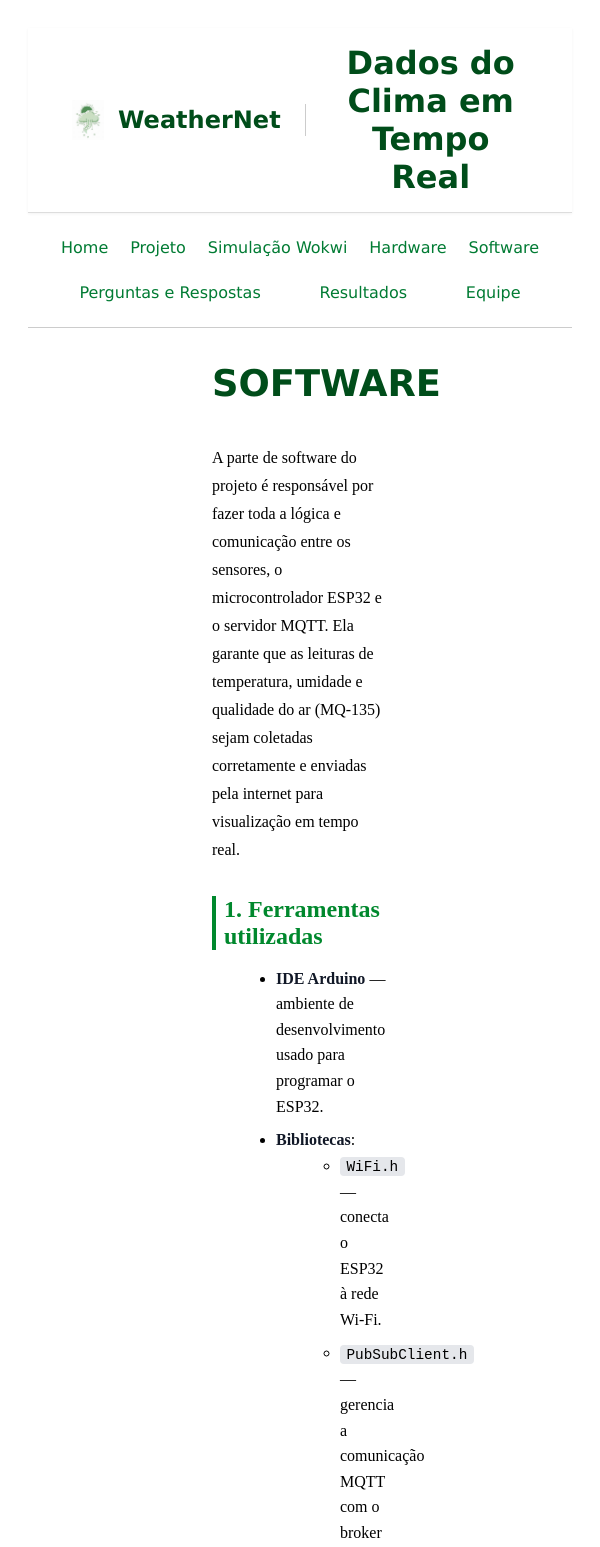
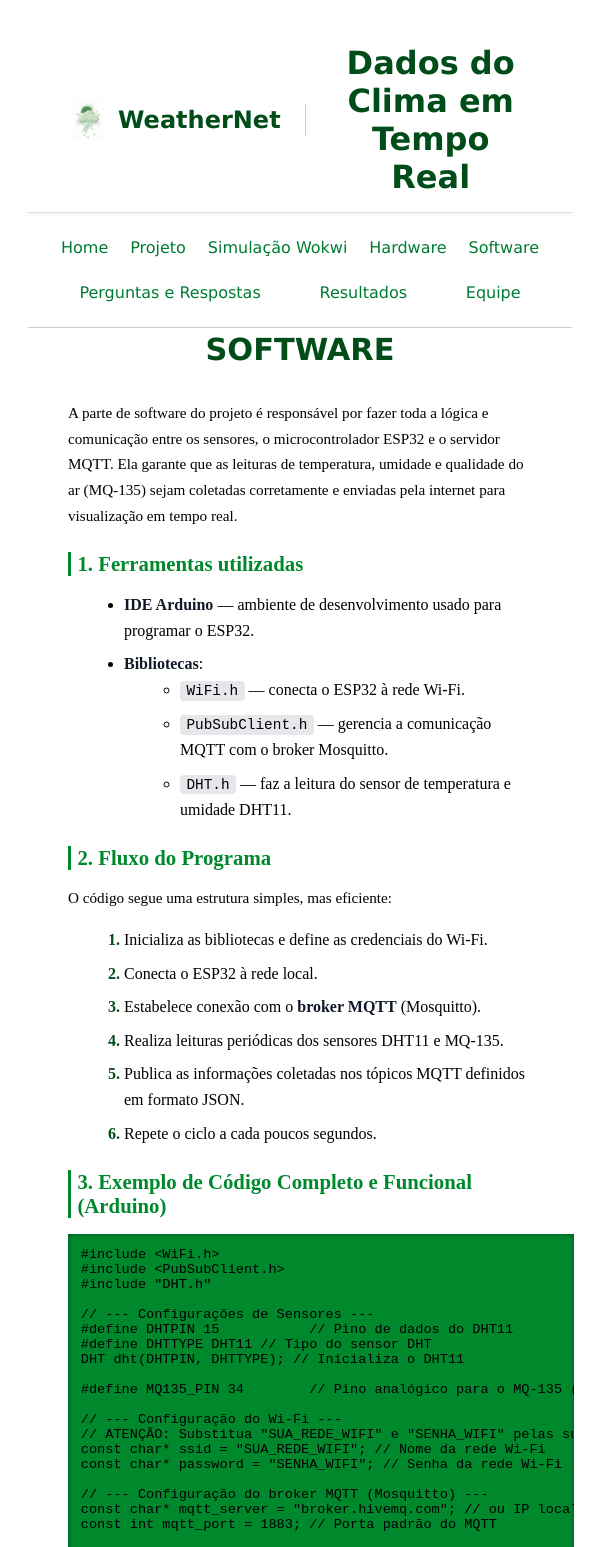
Before and after one commit to Clara2808Duarte/ProjetoIOTSITE, a React (Vite) app: page /software in a window 600 px wide. Shown: the top 1547 px of the page. Built offline with nearby package versions, Linux system fonts and the light colour scheme.

Commit message:
medias querys das pages simulação e software

```diff
--- a/src/pages/SimulacaoWokwi.css
+++ b/src/pages/SimulacaoWokwi.css
@@ -96,3 +96,62 @@
   margin-top: 40px;
   text-align: center;
 }
+
+@media screen and (min-width: 480px) and (max-width: 720px) {
+  .simulacao-header {
+    margin-bottom: 20px;
+  }
+
+  .titulo-principal {
+    font-size: 1.2em;
+    margin-top: 20px;
+  }
+
+  .simulacao-main {
+    max-width: 90%;
+    margin: 0 auto;
+  }
+
+  .simulacao-section {
+    margin-bottom: 40px;
+  }
+
+  .subtitulo,
+  .subbtitulo {
+    font-size: 1.3rem;
+    border-left-width: 4px;
+    padding-left: 8px;
+  }
+
+  .texto {
+    font-size: 0.95rem;
+    line-height: 1.5;
+  }
+
+  .video-container {
+    margin-top: 10px;
+  }
+
+  .video-wokwi {
+    width: 100%;
+    max-width: 480px;
+  }
+
+  .video-legenda {
+    font-size: 1.3rem;
+  }
+
+  .imagem-circuito {
+    width: 20vw;
+    max-width: 500px;
+  }
+
+  .link-wokwi {
+    font-size: 1rem;
+  }
+
+  .simulacao-footer {
+    margin-top: 30px;
+    font-size: 0.95rem;
+  }
+}
--- a/src/pages/Software.css
+++ b/src/pages/Software.css
@@ -105,3 +105,60 @@
   color: #004d1a;
   font-weight: bold;
 }
+
+.tituloo {
+  color: #004d1a;
+  font-family:Verdana, Geneva, Tahoma, sans-serif;
+  font-size: 2.3rem;
+  font-weight: 700;
+  margin-top: 30px;
+}
+
+@media screen and (min-width: 480px) and (max-width: 720px) {
+  .software-section {
+    margin: 3rem 1.5rem;
+    padding: 1rem;
+  }
+
+  .software-section h2 {
+    font-size: 1.9rem;
+    margin-top: -60px; /* reduz o recuo */
+    text-align: center;
+  }
+
+  .software-section h3 {
+    font-size: 1.3rem;
+    margin-top: 1.5rem;
+    margin-bottom: 0.5rem;
+    padding-left: 0.4rem;
+    border-left-width: 3px;
+  }
+
+  .software-section p {
+    font-size: 0.95rem;
+    line-height: 1.6rem;
+  }
+
+  .software-section ul,
+  .software-section ol {
+    margin-left: 1rem;
+  }
+
+  .software-section pre {
+    font-size: 0.85rem;
+    padding: 0.8rem;
+  }
+
+  .software-section a {
+    font-size: 0.95rem;
+  }
+
+  pre {
+    width: 80vw;
+  }
+
+  .tituloo {
+    font-size: 1.8rem;
+    margin-top: -80px;
+  }
+}
--- a/src/pages/Software.jsx
+++ b/src/pages/Software.jsx
@@ -9,7 +9,7 @@ function Software() {
       <Header />
       <Nav />
       <section className="software-section">
-        <h2>SOFTWARE</h2>
+        <h2 className="tituloo">SOFTWARE</h2>
 
         <p>
           A parte de software do projeto é responsável por fazer toda a lógica e comunicação entre os sensores,
```
